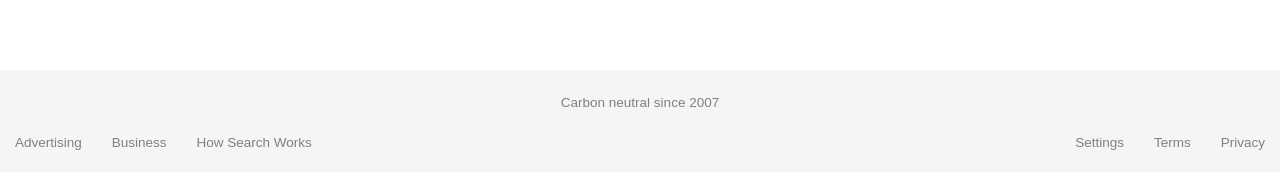
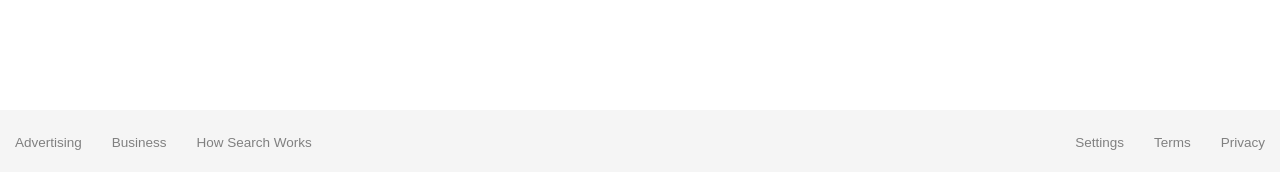
Before and after one commit to bigmoodring/google-homepage, a plain HTML site: page index.html in a window 1280 px wide. Shown: the part 625-797 px from the top of the page. Drawn offline with Linux system fonts and the light colour scheme.

Commit message:
Adjust footer position

```diff
--- a/index.html
+++ b/index.html
@@ -50,7 +50,7 @@
         </form>
     </main>
     <footer>
-        <p>Carbon neutral since 2007</p>
+        <!-- <p>Carbon neutral since 2007</p> -->
         <ul>
             <li><a class="foot-left" href="#">Advertising</a></li>
             <li><a class="foot-left" href="#">Business</a></li>
--- a/style.css
+++ b/style.css
@@ -28,14 +28,12 @@ footer {
     bottom: 0;
     width: 100%;
     text-align: center;
-    padding-top: 25px;
     color: rgb(128, 128, 128);
     background-color: rgb(245, 245, 245);
 }
 
 footer ul li a {
     color: rgb(128, 128, 128);
-
 }
 
 .nav-left {
```
